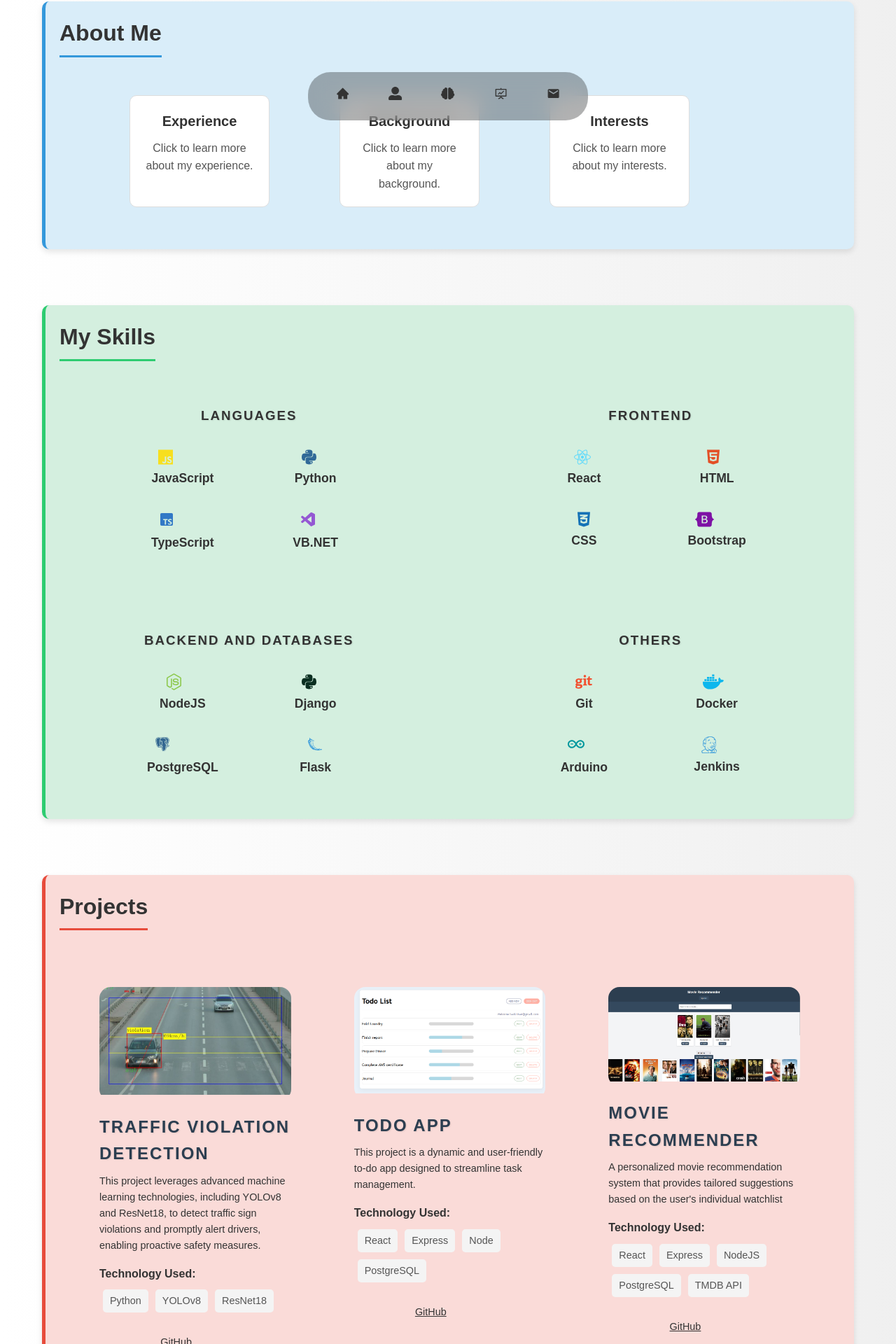
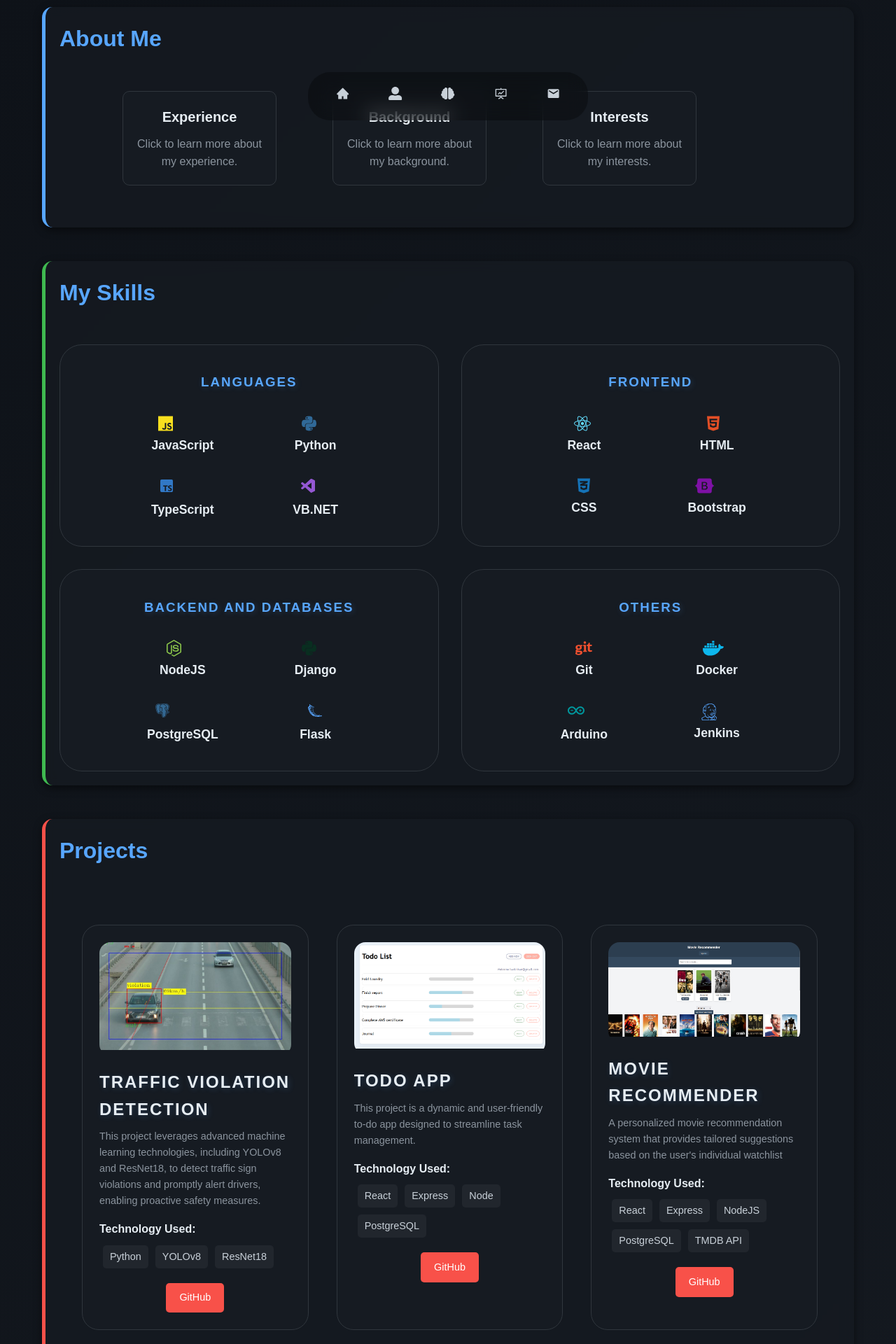
Before and after one commit to MrJayMac/PortfolioWebsite, a React (Create React App) app: page / in a window 1280 px wide. Shown: the part 596-2516 px from the top of the page at 70% size. Built offline with nearby package versions, Linux system fonts and the light colour scheme.

Commit message:
style changes 1.0

```diff
--- a/src/components/About/About.css
+++ b/src/components/About/About.css
@@ -2,7 +2,7 @@
   display: flex;
   flex-wrap: wrap;
   justify-content: center;
-  gap: 100px;
+  gap: 80px;
   margin-top: 30px;
   margin-bottom: 40px;
   width: 100%;
@@ -11,10 +11,10 @@
 
 .card {
   padding: 20px;
-  background-color: #ffffff;
-  border: 1px solid #ddd;
+  background-color: #161b22;
+  border: 1px solid #30363d;
   border-radius: 10px;
-  width: 200px;
+  width: 220px;
   text-align: center;
   cursor: pointer;
   transition: background-color 0.3s, transform 0.3s ease-in-out;
@@ -22,16 +22,18 @@
 
 .card:hover {
   transform: scale(1.03);
+  background-color: #21262d;
 }
 
 .card h5 {
   font-size: 1.25rem;
   margin-bottom: 10px;
+  color: #e6edf3;
 }
 
 .card p {
   font-size: 1rem;
-  color: #555;
+  color: #8b949e;
 }
 
 .modal {
@@ -50,72 +52,42 @@
 }
 
 .modal-content {
-  background-color: #ffffff;
+  background-color: #0d1117;
   padding: 30px;
   border-radius: 15px;
   max-width: 80%;
   width: 90%;
-  box-shadow: 0 10px 30px rgba(0, 0, 0, 0.3);
+  box-shadow: 0 10px 30px rgba(0, 0, 0, 0.6);
   text-align: center;
   animation: zoomIn 0.6s ease-out forwards;
-  border: 3px solid transparent;
-}
-
-.modal.open .modal-content {
-  border-color: #3498db;
-}
-
-.modal-content .left {
-  flex: 1;
-  padding: 10px;
-  text-align: center;
-  display: flex;
-  justify-content: center;
-  align-items: center;
-  color: #555;
-  font-size: 1.5rem;
-  background-color: #f8f9fa;
-  border-radius: 10px;
-}
-
-.modal-content .right {
-  flex: 2;
-  padding: 20px;
-  text-align: left;
+  border: 3px solid #58a6ff;
 }
 
 .modal-content h3 {
-  font-family: 'Poppins', sans-serif;
   font-size: 1.8rem;
   margin-bottom: 15px;
-  color: #333;
+  color: #e6edf3;
 }
 
 .modal-content p {
-  font-family: 'Roboto', sans-serif;
   font-size: 1rem;
-  line-height: 1.6;
-  color: #555;
+  color: #c9d1d9;
   margin: 10px 0;
 }
 
 .modal-close {
   margin-top: 20px;
   padding: 10px 25px;
-  font-family: 'Poppins', sans-serif;
   font-size: 1rem;
   font-weight: bold;
   color: #fff;
-  background-color: #007bff;
   border: none;
   border-radius: 8px;
   cursor: pointer;
-  box-shadow: 0 5px 15px rgba(0, 123, 255, 0.4);
   transition: background-color 0.3s ease, transform 0.2s ease;
 }
 
 .modal-close:hover {
-  background-color: #0056b3;
   transform: scale(1.05);
 }
 
@@ -129,53 +101,3 @@
     opacity: 1;
   }
 }
-
-@media (max-width: 768px) {
-  .cards-container {
-    gap: 30px;
-    margin-top: 20px;
-    margin-bottom: 30px;
-  }
-
-  .card {
-    width: 150px;
-    padding: 15px;
-    font-size: 0.9rem;
-  }
-
-  .card h5 {
-    font-size: 1.1rem;
-  }
-
-  .card p {
-    font-size: 0.9rem;
-  }
-
-  .modal-content {
-    padding: 15px;
-  }
-
-  .modal-content h3 {
-    font-size: 1.4rem;
-  }
-
-  .modal-content p {
-    font-size: 0.9rem;
-  }
-
-  .modal-close {
-    padding: 8px 20px;
-    font-size: 0.9rem;
-  }
-
-  .modal-content .left {
-    flex: 1;
-    font-size: 1.3rem;
-    padding: 8px;
-  }
-
-  .modal-content .right {
-    flex: 1.8;
-    padding: 15px;
-  }
-}
--- a/src/components/Contact/Contact.css
+++ b/src/components/Contact/Contact.css
@@ -1,6 +1,7 @@
 #contact {
   padding: 5rem 2rem;
   text-align: left;
+  background-color: #0d1117;
 }
 
 .contact__container {
@@ -11,14 +12,13 @@
 }
 
 .contact__form {
-  background: var(--color-bg-variant);
+  background: #161b22;
   padding: 2rem;
   border-radius: 1rem;
   width: 100%;
   max-width: 500px;
-  box-shadow: 0px 4px 20px rgba(0, 0, 0, 0.1);
-  border: 2px solid var(--color-light);
-  background-color: var(--color-white);
+  box-shadow: 0px 4px 20px rgba(0, 0, 0, 0.4);
+  border: 2px solid #30363d;
 }
 
 .contact__form-inputs {
@@ -28,33 +28,31 @@
 
 .contact__form-inputs label {
   font-size: 1rem;
-  color: var(--color-dark);
+  color: #e6edf3;
   margin-bottom: 0.5rem;
   display: block;
 }
-
 
 .contact__form-inputs input,
 .contact__form-inputs textarea {
   width: 100%;
   padding: 1rem;
-  border: 1px solid #ddd;
+  border: 1px solid #30363d;
   border-radius: 5px;
   font-size: 1rem;
-  color: #333;
-  background-color: #f4f4f4;
+  color: #c9d1d9;
+  background-color: #161b22;
   margin-bottom: 1rem;
   transition: border-color 0.3s ease;
 }
-
 
 .contact__form-inputs textarea {
   resize: vertical;
 }
 
 .btn {
-  background-color: var(--color-primary);
-  color: var(--color-white);
+  background-color: #bc8cff;
+  color: #fff;
   padding: 1rem 2rem;
   border: none;
   border-radius: 0.5rem;
@@ -64,44 +62,31 @@
 }
 
 .btn:hover {
-  background-color: var(--color-primary-variant);
+  background-color: #bc8cff;
 }
-
-.btn-primary {
-  background-color: var(--color-primary);
-}
-
 
 @media (max-width: 768px) {
   #contact {
-    padding: 3rem 1rem;  /* Reduce padding for mobile */
-  }
-
-  .contact__container {
-    display: flex;
-    flex-direction: column;
-    align-items: center;
-    justify-content: center;
+    padding: 3rem 1rem;
   }
 
   .contact__form {
     padding: 1.5rem;
-    max-width: 90%;  /* Reduce form width */
-    box-shadow: none;  /* Optional: Remove shadow on small screens */
+    max-width: 90%;
   }
 
   .contact__form-inputs label {
-    font-size: 0.9rem;  /* Slightly smaller font size */
+    font-size: 0.9rem;
   }
 
   .contact__form-inputs input,
   .contact__form-inputs textarea {
-    font-size: 0.9rem;  /* Slightly smaller input text */
-    padding: 0.8rem;    /* Reduced padding */
+    font-size: 0.9rem;
+    padding: 0.8rem;
   }
 
   .btn {
-    padding: 0.8rem 1.5rem;  /* Smaller button padding */
-    font-size: 0.9rem;       /* Smaller font size */
+    padding: 0.8rem 1.5rem;
+    font-size: 0.9rem;
   }
 }
--- a/src/components/Home/Home.css
+++ b/src/components/Home/Home.css
@@ -1,8 +1,10 @@
+/* Dark Theme for Introduction Section */
+
 #introduction {
-    background-color: #f9f9f9;
+  background-color: #0d1117;
   padding: 5rem 0;
   text-align: center;
-    border: 5px solid transparent;
+  border: 5px solid #30363d;
 }
 
 .intro__container {
@@ -16,6 +18,7 @@
   height: 200px;
   border-radius: 50%;
   margin-bottom: 1rem;
+  border: 3px solid #58a6ff;
 }
 
 .intro__image img {
@@ -26,36 +29,36 @@
 }
 
 .intro__content h1 {
-    color: #333;
+  color: #e6edf3;
   font-size: 2rem;
   margin-bottom: 1rem;
 }
 
 .intro__content p {
-    color: #555;
+  color: #c9d1d9;
   margin-bottom: 2rem;
 }
 
 .btn-primary {
-    background-color: #3498db;
+  background-color: #238636;
   color: #fff;
   padding: 10px 20px;
   text-decoration: none;
-    border-radius: 4px;
+  border-radius: 6px;
   transition: background-color 0.3s ease;
 }
 
 .btn-primary:hover {
-    background-color: #007bff;
+  background-color: #19692c;
 }
 
 .icon {
-    color: #3498db;
+  color: #58a6ff;
   font-size: 1.5rem;
   margin: 0 10px;
   transition: color 0.3s ease;
 }
 
 .icon:hover {
-    color: #007bff;
+  color: #1f6feb;
 }
--- a/src/components/Projects/Projects.css
+++ b/src/components/Projects/Projects.css
@@ -6,27 +6,23 @@
 }
 
 .project__item {
-    background: var(--color-bg-variant);
+  background: #161b22;
   padding: 1.5rem;
   border-radius: 1.5rem;
-    border: 1px solid transparent;
-    transition: var(--transition);
+  border: 1px solid #30363d;
+  transition: 0.3s ease-in-out;
 }
 
 .project__item:hover {
-    border-color: var(--color-primary-variant);
-    background: transparent;
+  border-color: #58a6ff;
+  background: #0d1117;
   transform: scale(1.05);
-    transition: background-color 0.3s, transform 0.3s ease-in-out;
 }
-
-
 
 .project__item-image {
   border-radius: 1rem;
   overflow: hidden;
 }
-
 
 .project__item-image img {
   width: 100%;
@@ -36,19 +32,14 @@
 .project__item h3 {
   margin: 1.2rem 0 0.5rem;
   font-size: 1.5rem;
+  color: #e6edf3;
 }
 
 .project__item p {
   margin-bottom: 1rem;
   font-size: 0.9rem;
-  color: var(--color-light);
+  color: #8b949e;
 }
-
-.project__item-cta {
-  display: flex;
-  gap: 1rem;
-}
-
 
 .project__item-cta {
   display: flex;
@@ -62,6 +53,14 @@
   text-align: center;
   font-size: 0.9rem;
   border-radius: 5px;
+  background-color: #f85149;
+  color: #fff;
+  text-decoration: none;
+  transition: 0.3s;
+}
+
+.project__item-cta .btn:hover {
+  background-color: #eb8580;
 }
 
 .project__skills {
@@ -70,7 +69,7 @@
 
 .project__skills h4 {
   font-size: 1rem;
-  color: #333;
+  color: #e6edf3;
   margin-bottom: 5px;
 }
 
@@ -81,15 +80,13 @@
 
 .project__skills li {
   display: inline-block;
-  background: #f4f4f4;
+  background: #21262d;
   margin: 5px;
   padding: 5px 10px;
   border-radius: 5px;
   font-size: 0.9rem;
-  color: #555;
+  color: #c9d1d9;
 }
-
-
 
 @media (max-width: 768px) {
   .projects__container {
--- a/src/components/Projects/Projects.jsx
+++ b/src/components/Projects/Projects.jsx
@@ -57,9 +57,6 @@ const Projects = () => {
               <a href={github} className="btn" target="_blank" rel="noreferrer">
                 GitHub
               </a>
-              <a href={github} className="btn" target="_blank" rel="noreferrer">
-                {/*Demo*/}
-              </a>
             </div>
           </article>
         ))}
--- a/src/components/Skills/Skills.css
+++ b/src/components/Skills/Skills.css
@@ -4,27 +4,25 @@
   gap: 2rem;
 }
 
-
 .skills__container > div {
-  background: var(--color-bg-variant);
+  background: #161b22;
   padding: 2.4rem 5rem;
   border-radius: 2rem;
-  border: 1px solid transparent;
-  transition: var(--transition);
+  border: 1px solid #30363d;
+  transition: 0.3s ease-in-out;
 }
 
 .skills__container > div:hover {
-  background: transparent;
-  border-color: var(--color-primary-variant);
+  background: #0d1117;
+  border-color: #58a6ff;
   cursor: default;
   transform: scale(1.05);
-  transition: background-color 0.3s, transform 0.3s ease-in-out;
 }
 
 .skills__container > div h3 {
   text-align: center;
   margin-bottom: 2rem;
-  color: var(--color-primary);
+  color: #58a6ff;
 }
 
 .skills__content {
@@ -44,13 +42,13 @@
   font-size: 1.1rem;
   text-align: center;
   margin: 0;
+  color: #e6edf3;
 }
 
 .skills__details small {
-  color: var(--color-light);
+  color: #8b949e;
   font-size: 0.9rem;
 }
-
 
 @media (max-width: 768px) {
   .skills__container {
--- a/src/index.css
+++ b/src/index.css
@@ -1,52 +1,60 @@
+/* Global Reset */
 * {
   margin: 0;
   padding: 0;
   box-sizing: border-box;
 }
 
+/* Dark Mode Theme - Modern & Dynamic */
 body {
-  font-family: 'Arial', sans-serif;
-  background: linear-gradient(to right, rgba(255, 255, 255, 0.7), rgba(233, 233, 233, 0.7));
-  color: #333;
+  font-family: 'Poppins', sans-serif;
+  background: linear-gradient(135deg, #0d1117, #161b22);
+  color: #c9d1d9;
   line-height: 1.6;
   display: flex;
   flex-direction: column;
   justify-content: center;
   align-items: center;
   padding: 20px;
+  overflow-x: hidden;
 }
 
-
+/* Headings with a futuristic touch */
 h1, h3 {
-  color: #2c3e50;
+  color: #e6edf3;
   text-transform: uppercase;
   letter-spacing: 2px;
-  text-shadow: 1px 1px 2px rgba(0, 0, 0, 0.1);
+  text-shadow: 2px 2px 8px rgba(88, 166, 255, 0.2);
 }
 
 h2 {
   font-size: 2rem;
-  color: var(--color-dark);
+  color: #58a6ff;
   margin-bottom: 3rem;
 }
 
+/* Buttons with neon glow */
 button {
   cursor: pointer;
-  border: 1px solid #ddd;
-  padding: 8px 16px;
-  background-color: transparent;
-  color: #333;
+  border: 1px solid #30363d;
+  padding: 10px 20px;
+  background: #161b22;
+  color: #c9d1d9;
   font-size: 1rem;
-  border-radius: 4px;
-  transition: background-color 0.3s ease, color 0.3s ease;
+  border-radius: 6px;
+  transition: all 0.3s ease-in-out;
+  position: relative;
+  overflow: hidden;
 }
 
 button:hover {
-  background-color: #f4f4f4;
-  color: #007bff;
-  border-color: #ccc;
+  background: #21262d;
+  color: #58a6ff;
+  border-color: #58a6ff;
+  box-shadow: 0px 0px 10px rgba(88, 166, 255, 0.5);
 }
 
+/* Layout */
 #root {
   width: 100%;
   max-width: 1200px;
@@ -57,67 +65,36 @@ button:hover {
 section {
   width: 100%;
   max-width: 1200px;
-  margin: 0 auto;
+  margin: 3rem auto;
   padding: 20px;
-  box-shadow: 0px 4px 8px rgba(0, 0, 0, 0.1);
-  border-radius: 10px;
-  background-color: #fff;
+  box-shadow: 0px 4px 12px rgba(0, 0, 0, 0.5);
+  border-radius: 15px;
+  background: rgba(22, 27, 34, 0.85);
+  backdrop-filter: blur(8px);
+  transition: transform 0.3s ease, box-shadow 0.3s ease;
+  position: relative;
+  overflow: hidden;
+  border-left: 5px solid;
 }
+
 section:hover {
-  box-shadow: 0 10px 15px rgba(0, 0, 0, 0.15);
+  box-shadow: 0px 10px 20px rgba(0, 0, 0, 0.7);
   transform: translateY(-5px);
 }
 
-
-section h1, section h2 {
-  margin-bottom: 1.5rem;
-  border-bottom: 3px solid;
-  display: inline-block;
-  padding-bottom: 5px;
-}
-
-
-#about h1, #about h2 {
-  border-bottom-color: #3498db;
-}
-
-#projects h1, #projects h2 {
-  border-bottom-color: #e74c3c;
-}
-
-#skills h1, #skills h2 {
-  border-bottom-color: #2ecc71;
-}
-
-#contact h1, #contact h2 {
-  border-bottom-color: #9b59b6;
-}
-
-
-#about, #projects, #skills, #contact {
-  margin: 5rem 0;
-}
-
-#home {
-  border-left: 5px solid black;
-}
-
+/* Section Borders & Highlights */
 #about {
-  border-left: 5px solid #3498db;
-  background-color: #d9edf9;
+  border-left-color: #58a6ff;
 }
 
 #projects {
-  border-left: 5px solid #e74c3c;
-  background-color: #fadbd8;
+  border-left-color: #f85149;
 }
 
 #skills {
-  border-left: 5px solid #2ecc71;
-  background-color: #d4efdf;
+  border-left-color: #3fb950;
 }
 
 #contact {
-  border-left: 5px solid #9b59b6;
-  background-color: #e8daef;
+  border-left-color: #bc8cff;
 }
```
Also changed, not shown: 1 other file (tests, documents, lock files or other folders). Lines whose indentation alone changed are shown as unchanged.
